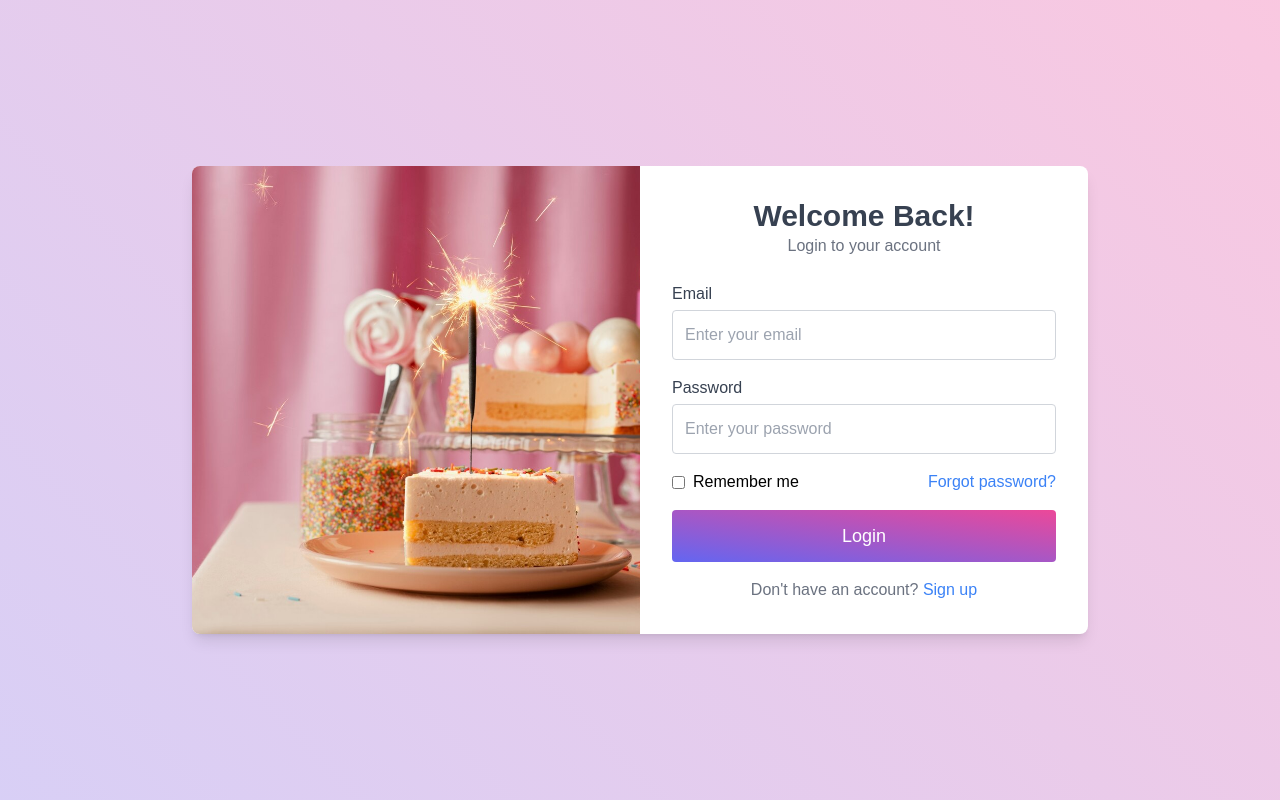
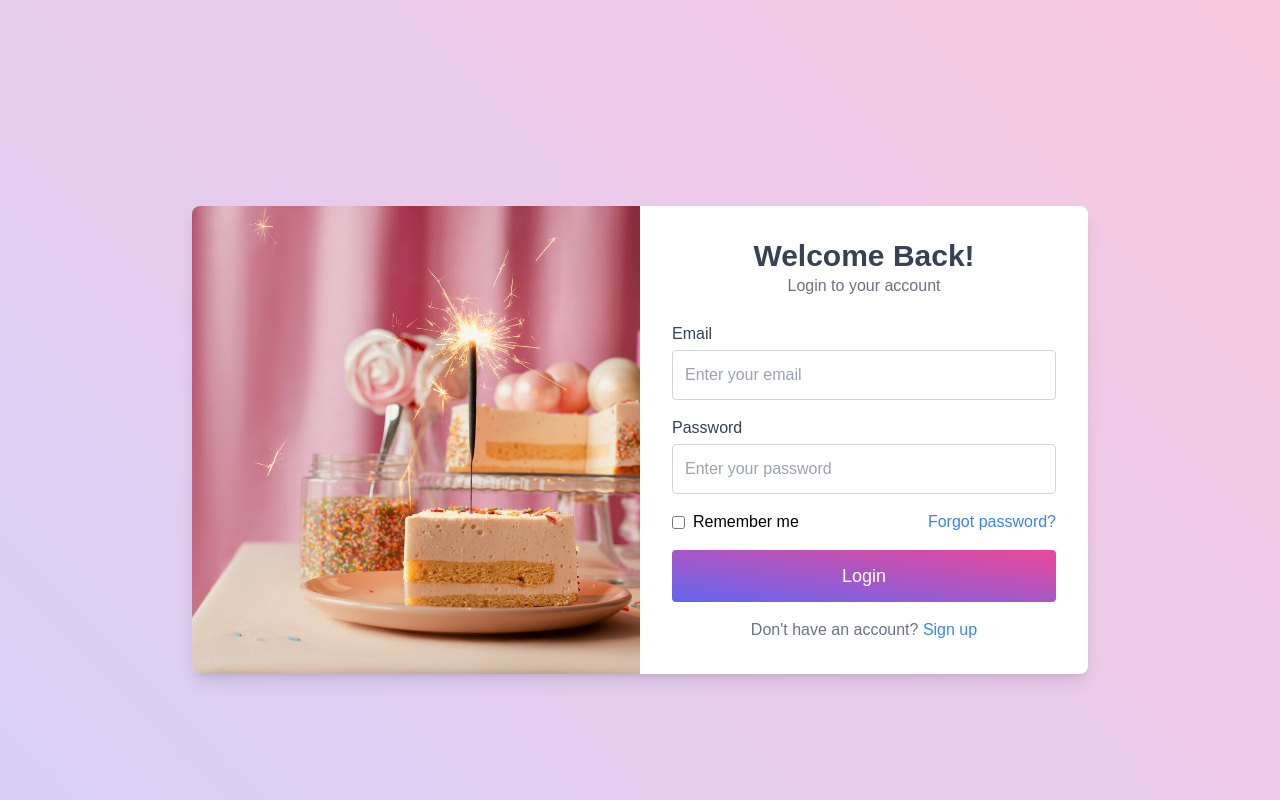
Before and after one commit to holibhai/Sen_Sora, a React (Create React App) app in the folder my-project/: page /login in a window 1280 px wide. Shown: the top 800 px of the page. Built offline with nearby package versions, Linux system fonts and the light colour scheme.

Commit message:
Login page changes

```diff
--- a/my-project/src/auth/Login.jsx
+++ b/my-project/src/auth/Login.jsx
@@ -38,7 +38,7 @@
   };
 
   return (
-    <div className='flex h-screen w-screen items-center justify-center '>
+    <div className='flex h-screen w-screen items-center justify-center pt-20 '>
       <div className='flex bg-white shadow-lg rounded-lg overflow-hidden w-3/4 max-w-4xl'>
         {/* Left Side - Image */}
         <div className='w-1/2 hidden md:block'>
```
